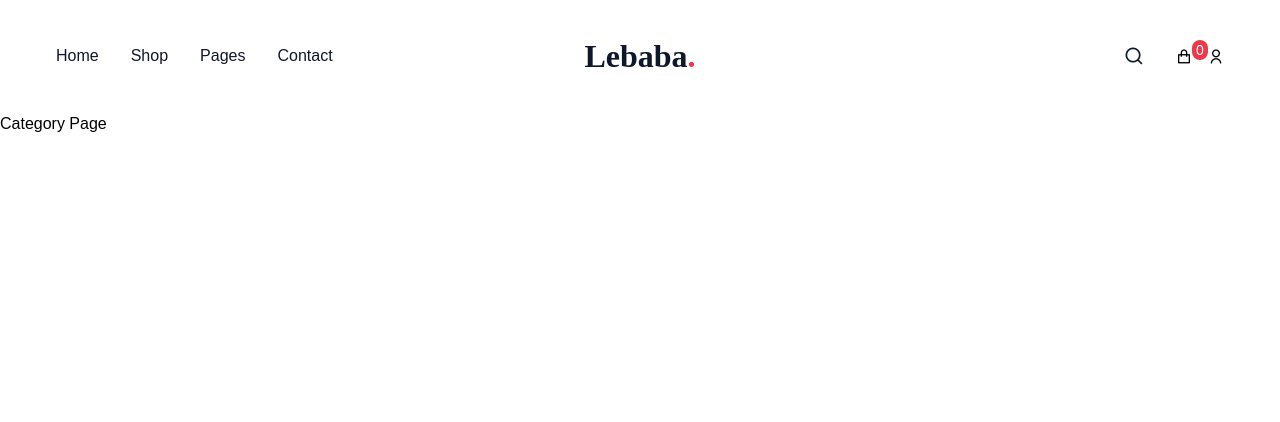
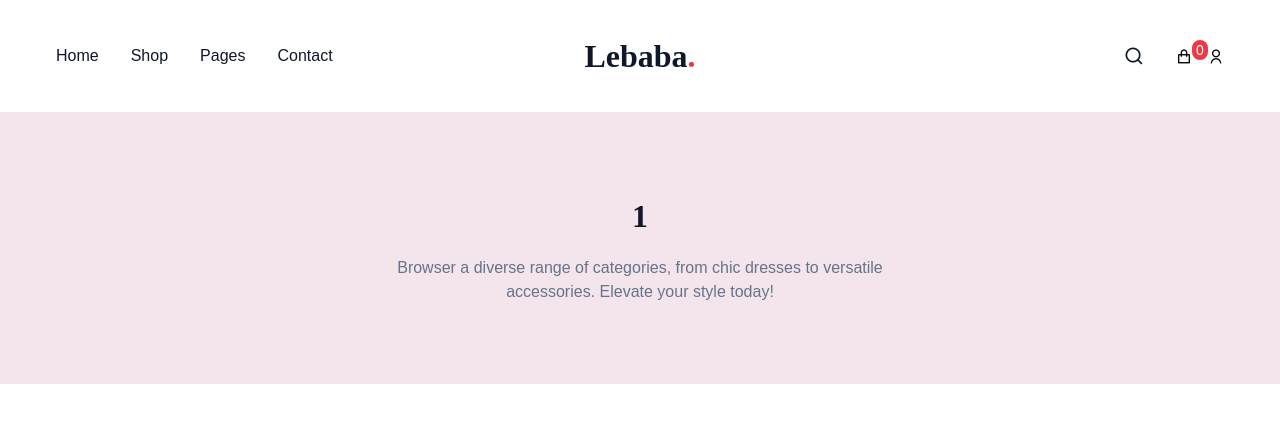
Before and after one commit to PavelRiajul/lebaba-mern-ecommerce, a React (Vite) app in the folder frontend/: page /categories/1 in a window 1280 px wide. Shown: the top 422 px of the page. Built offline with nearby package versions, Linux system fonts and the light colour scheme.

Commit message:
single category page

```diff
--- a/frontend/src/main.jsx
+++ b/frontend/src/main.jsx
@@ -6,13 +6,14 @@ import App from './App.jsx'
 import { BrowserRouter, Route, Routes } from "react-router";
 import Home from './pages/home/Home.jsx'
 import ShopPage from './pages/shop/ShopPage.jsx';
+import CategoryPage from './pages/category/CategoryPage.jsx';
 createRoot(document.getElementById('root')).render(
   <BrowserRouter>
     <Routes>
       <Route element={<App/>}>
        <Route path='/' element={<Home/>}/>
        <Route path='/shop' element={<ShopPage/>}/>
-       <Route path='/categories/:categoryName' element={<div>Category Page</div>}/>
+       <Route path='/categories/:categoryName' element={<CategoryPage/>}/>  {/* single category route */}
       </Route>
     </Routes>
   </BrowserRouter>
--- /dev/null
+++ b/frontend/src/pages/category/CategoryPage.jsx
@@ -0,0 +1,19 @@
+import { useParams } from "react-router"
+
+
+const CategoryPage = () => {
+    //console.log(useParams())
+    const {categoryName} = useParams()
+    //console.log(categoryName)
+
+  return (
+    <>
+    <section className="section__container  bg-[#f4e5ec]">
+       <h2 className="section__header capitalize">{categoryName}</h2>
+       <p className="section__subheader">Browser a diverse range of categories, from chic dresses to versatile accessories. Elevate your style today!</p>
+    </section>
+    </>
+  )
+}
+
+export default CategoryPage
```
